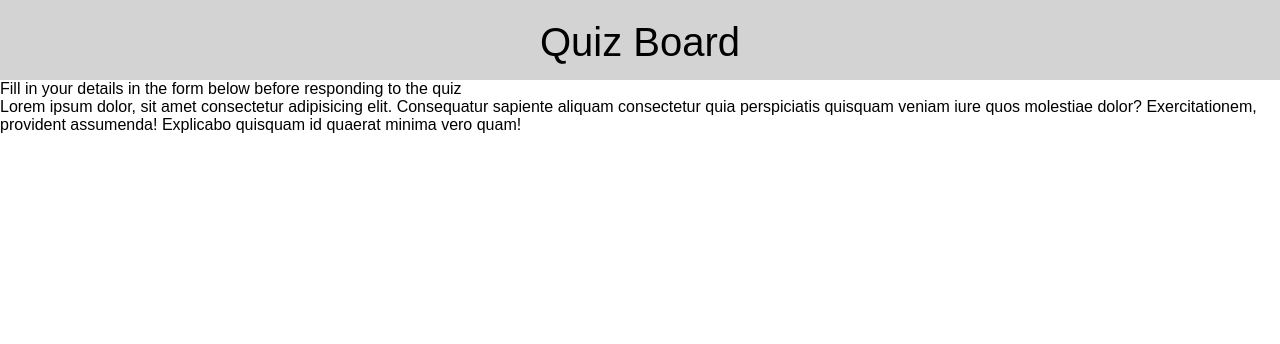
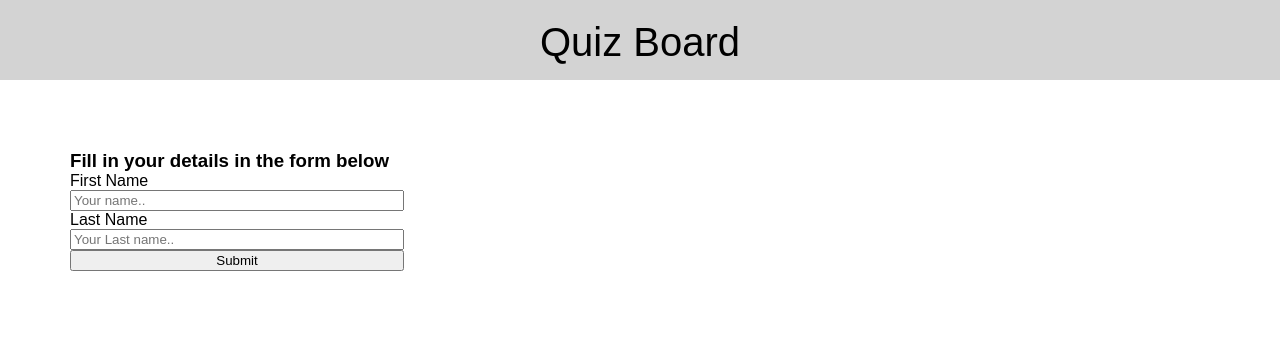
Before and after one commit to Dev-GNM/Quiz-Board-Repo, a plain HTML site: page quiz.html in a window 1280 px wide. Drawn offline with Linux system fonts and the light colour scheme.

Commit message:
adding form to the Quiz Board page

```diff
--- a/Assets/style.css
+++ b/Assets/style.css
@@ -61,3 +61,32 @@ footer{
     color: rgb(218, 19, 19);
     text-decoration: none;
 }
+.input{
+    display: flex;
+    flex-direction: column;
+    border-radius: 5px;
+    padding: 20px;
+
+}
+.form{
+    display: flex;
+    flex-direction: column;
+    height: 400p;
+    width: 35%;
+    padding: 50px;
+}
+input [type=submit]{
+    width:400px;
+    background-color: #4caf50;
+    color: white;
+    margin: 8px 0;
+    padding: 14px 20px;
+    border: none;
+    border-radius: 6px;
+    cursor: pointer;
+}
+input [type=text]{
+    padding:12px 20px;
+    margin: 8px 0;
+    box-sizing: border-box;
+}
--- a/quiz.html
+++ b/quiz.html
@@ -8,9 +8,17 @@
 </head>
 <body>
     <header>Quiz Board</header>
-    <section>
-        <p>Fill in your details in the form below before responding to the quiz</p>
+    <section id="form">
+        <div class="input">
+            <form class="form">
+            <h3>Fill in your details in the form below</h3>
+            <label for="fname" > First Name</label>
+            <input type="text" id="fname" name="firstname" placeholder="Your name..">
+            <label for="lname"> Last Name</label>
+            <input type="text" id="lname" name="lastname" placeholder="Your Last name..">
+            <input type="submit" value="Submit">
+        </form>
+        </div>
     </section>
-    <p>Lorem ipsum dolor, sit amet consectetur adipisicing elit. Consequatur sapiente aliquam consectetur quia perspiciatis quisquam veniam iure quos molestiae dolor? Exercitationem, provident assumenda! Explicabo quisquam id quaerat minima vero quam!</p>
 </body>
 </html>
```
